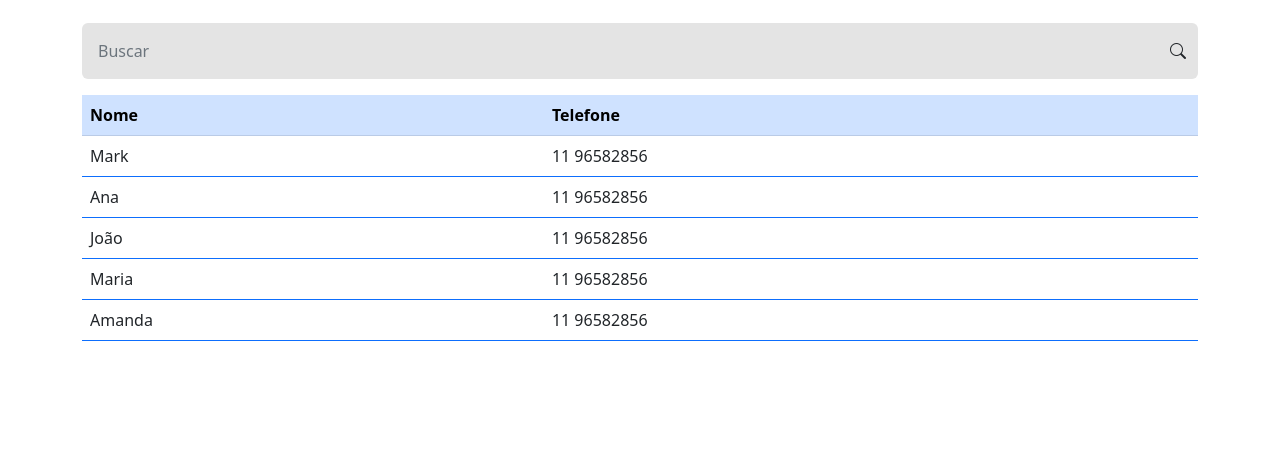
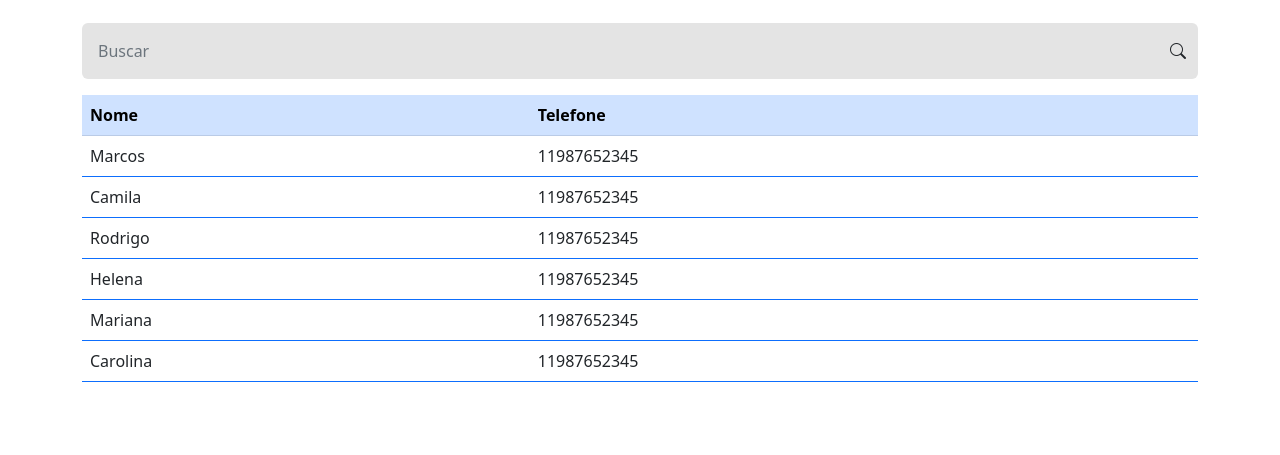
Before and after one commit to mmorilhas/projeto_eduport, a plain HTML site: page tabela.html in a window 1280 px wide. Shown: the part 241-696 px from the top of the page. Drawn offline with nearby package versions, Linux system fonts and the light colour scheme.

Commit message:
adicionando dados tabela por js

```diff
--- /dev/null
+++ b/js/montarTabela.js
@@ -0,0 +1,29 @@
+let usuarios = [
+  {nome: "Marcos", telefone: 11987652345},
+  {nome: "Camila", telefone: 11987652345},
+  {nome: "Rodrigo", telefone: 11987652345},
+  {nome: "Helena", telefone: 11987652345},
+  {nome: "Mariana", telefone: 11987652345},
+  {nome: "Carolina", telefone: 11987652345}
+]
+
+
+let tabela = document.querySelector("#tabela-usuarios");
+
+window.onload = function() {
+
+  usuarios.forEach(usuario => {
+    let trow = document.createElement('tr');
+    trow.classList.add('usuario');
+
+    Object.values(usuario).forEach(user => {
+      let tdata = document.createElement('td');
+      let textNode = document.createTextNode(user);
+      console.log(user);
+      tdata.appendChild(textNode);
+      trow.appendChild(tdata);
+    })
+
+    tabela.appendChild(trow);
+  })
+}
--- a/tabela.html
+++ b/tabela.html
@@ -113,7 +113,6 @@
       <h1 class="text-center mb-5"><strong>Tabela Usuários</strong></h1>
       <div class="d-flex">
         <div class="input-group mb-3">
-          <!-- <label for="filtrar-tabela" class="FormLabel"></label> -->
           <input type="text" name="filtro" id="buscador" placeholder="Buscar" class="bg-buscador border-0 form-control p-3">
           <span class="input-group-text bg-buscador border-0">
             <i class="bi bi-search align-self-center"></i>
@@ -129,26 +128,6 @@
           </tr>
         </thead>
         <tbody id="tabela-usuarios">
-          <tr class="usuario">
-            <td class="info-nome">Mark</td>
-            <td class="info-telefone">11 96582856</td>
-          </tr>
-          <tr class="usuario">
-            <td class="info-nome">Ana</td>
-            <td class="info-telefone">11 96582856</td>
-          </tr>
-          <tr class="usuario">
-            <td class="info-nome">João</td>
-            <td class="info-telefone">11 96582856</td>
-          </tr>
-          <tr class="usuario">
-            <td class="info-nome">Maria</td>
-            <td class="info-telefone">11 96582856</td>
-          </tr>
-          <tr class="usuario">
-            <td class="info-nome">Amanda</td>
-            <td class="info-telefone">11 96582856</td>
-          </tr>
         </tbody>
       </table>
     </main>
@@ -319,6 +298,7 @@
     <script src="https://ajax.googleapis.com/ajax/libs/jquery/3.6.1/jquery.min.js"></script>
     <script src="https://cdn.jsdelivr.net/npm/bootstrap@5.2.2/dist/js/bootstrap.bundle.min.js"
     integrity="sha384-OERcA2EqjJCMA+/3y+gxIOqMEjwtxJY7qPCqsdltbNJuaOe923+mo//f6V8Qbsw3" crossorigin="anonymous"></script>
+    <script src="./js/montarTabela.js"></script>
     <script src="./js/buscador.js"></script>
   </body>
 </html>
```
